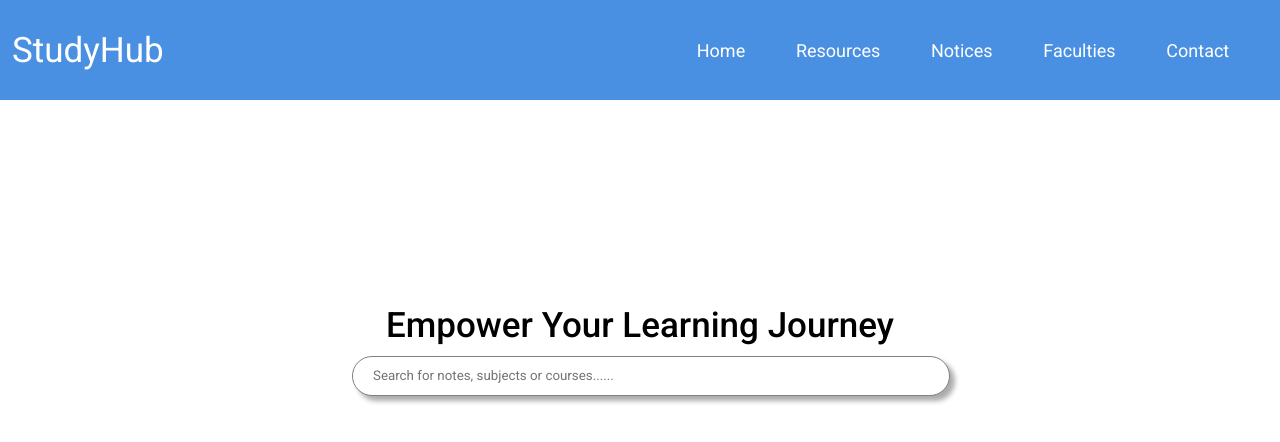
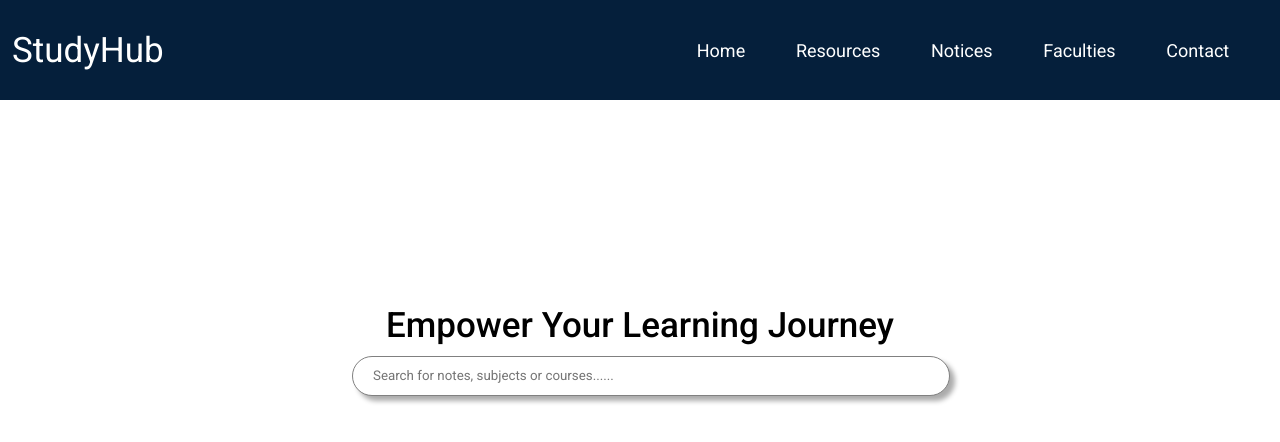
Before and after one commit to SodiumZincate/StudyHub, a plain HTML site: page index.html in a window 1280 px wide. Shown: the top 442 px of the page. Drawn offline with Linux system fonts and the light colour scheme.

Commit message:
header color fixed

```diff
--- a/index.css
+++ b/index.css
@@ -9,7 +9,7 @@ a{
 }
 .header{
     display:flex;
-    background-color: #4A90E2;
+    background-color:  #051f3b;
     height:100px;
     color:white;
     align-items:center;
--- a/resources.css
+++ b/resources.css
@@ -9,7 +9,7 @@ a{
 }
 .header{
     display:flex;
-    background-color: #4A90E2;
+    background-color:  #051f3b;
     height:100px;
     color:white;
     align-items:center;
```
